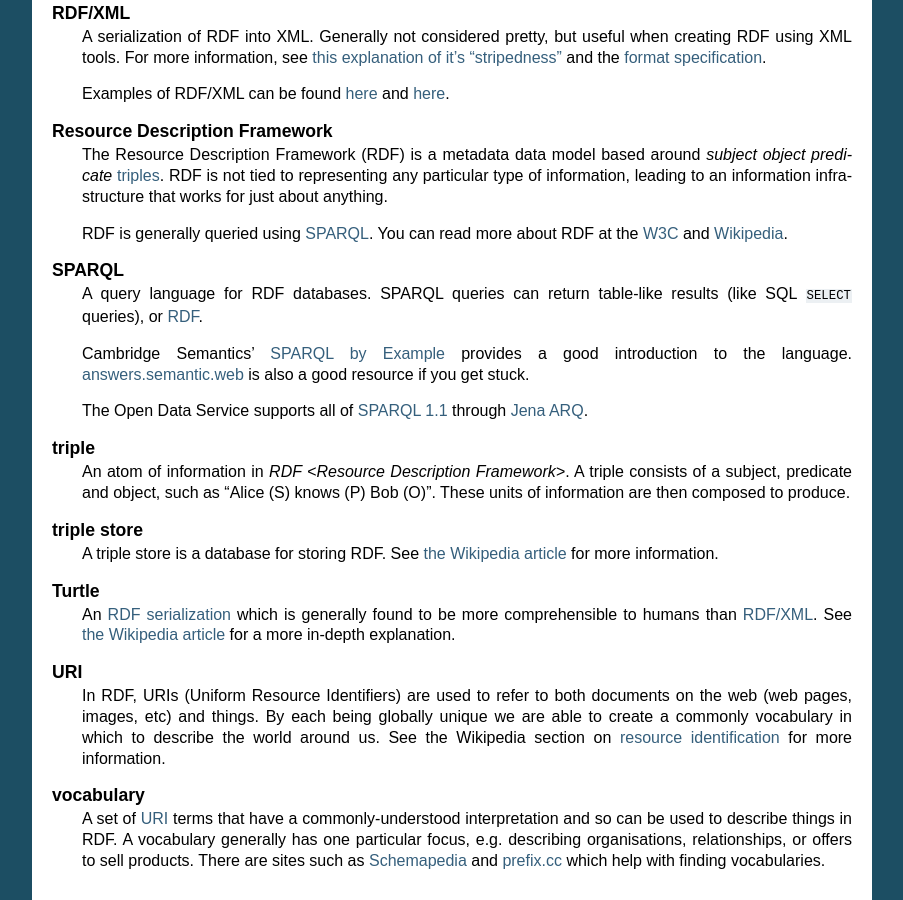
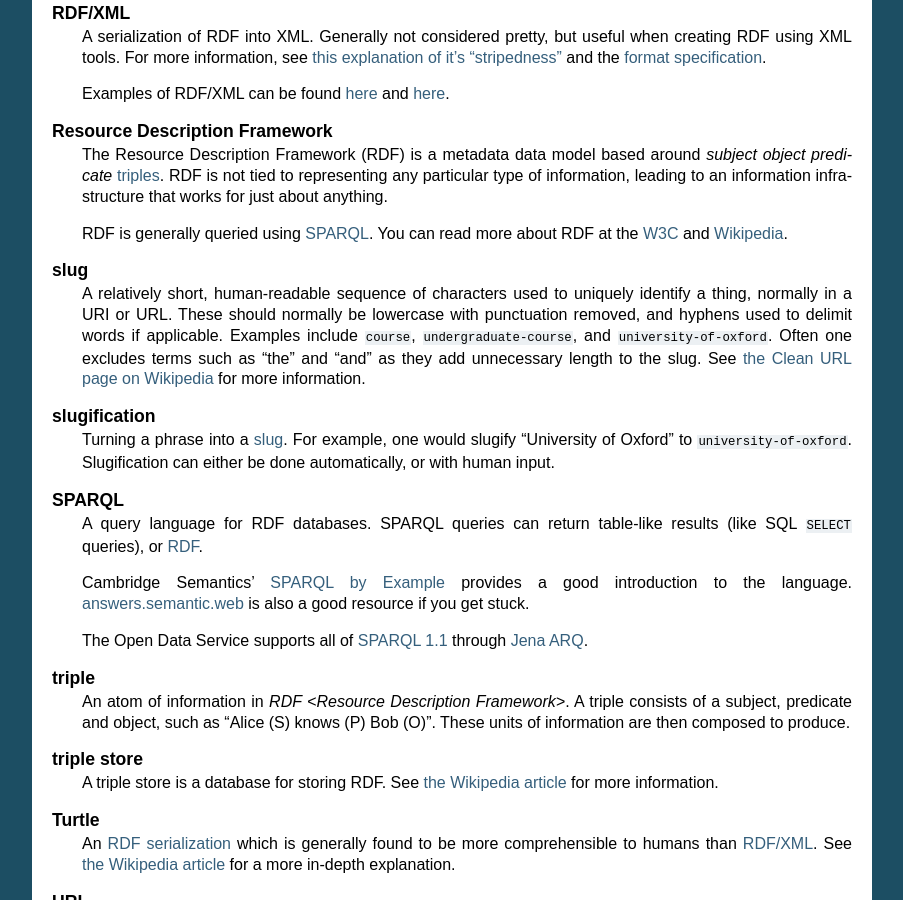
Before and after one commit to ox-it/dataox, a Sphinx documentation site: the page built from userdocs/source/glossary.rst, in a window 1280 px wide and 900 px high, scrolled down 1002 px. Shown: the whole window, without its empty margins (198-1101 px from the left). Built offline with Sphinx 7.4.7, drawn with Linux system fonts in a browser that asks for light colours.

Commit message:
Added documentation about slugs.

```diff
--- a/userdocs/source/glossary.rst
+++ b/userdocs/source/glossary.rst
@@ -102,6 +102,22 @@
       RDF at the `W3C <http://www.w3.org/RDF/>`_ and
       `Wikipedia <http://en.wikipedia.org/wiki/Resource_Description_Framework>`_.
 
+   slug
+      A relatively short, human-readable sequence of characters used to
+      uniquely identify a thing, normally in a URI or URL. These should
+      normally be lowercase with punctuation removed, and hyphens used to
+      delimit words if applicable.
+      Examples include ``course``, ``undergraduate-course``, and
+      ``university-of-oxford``. Often one excludes terms such as "the" and
+      "and" as they add unnecessary length to the slug. See `the Clean URL
+      page on Wikipedia <http://en.wikipedia.org/wiki/Clean_URL#Slug>`_ for
+      more information.
+
+   slugification
+      Turning a phrase into a :term:`slug`. For example, one would slugify
+      "University of Oxford" to ``university-of-oxford``. Slugification can
+      either be done automatically, or with human input.
+
    SPARQL
       A query language for RDF databases. SPARQL queries can return table-like
       results (like SQL ``SELECT`` queries), or :term:`RDF <Resource Description Framework>`.
```
